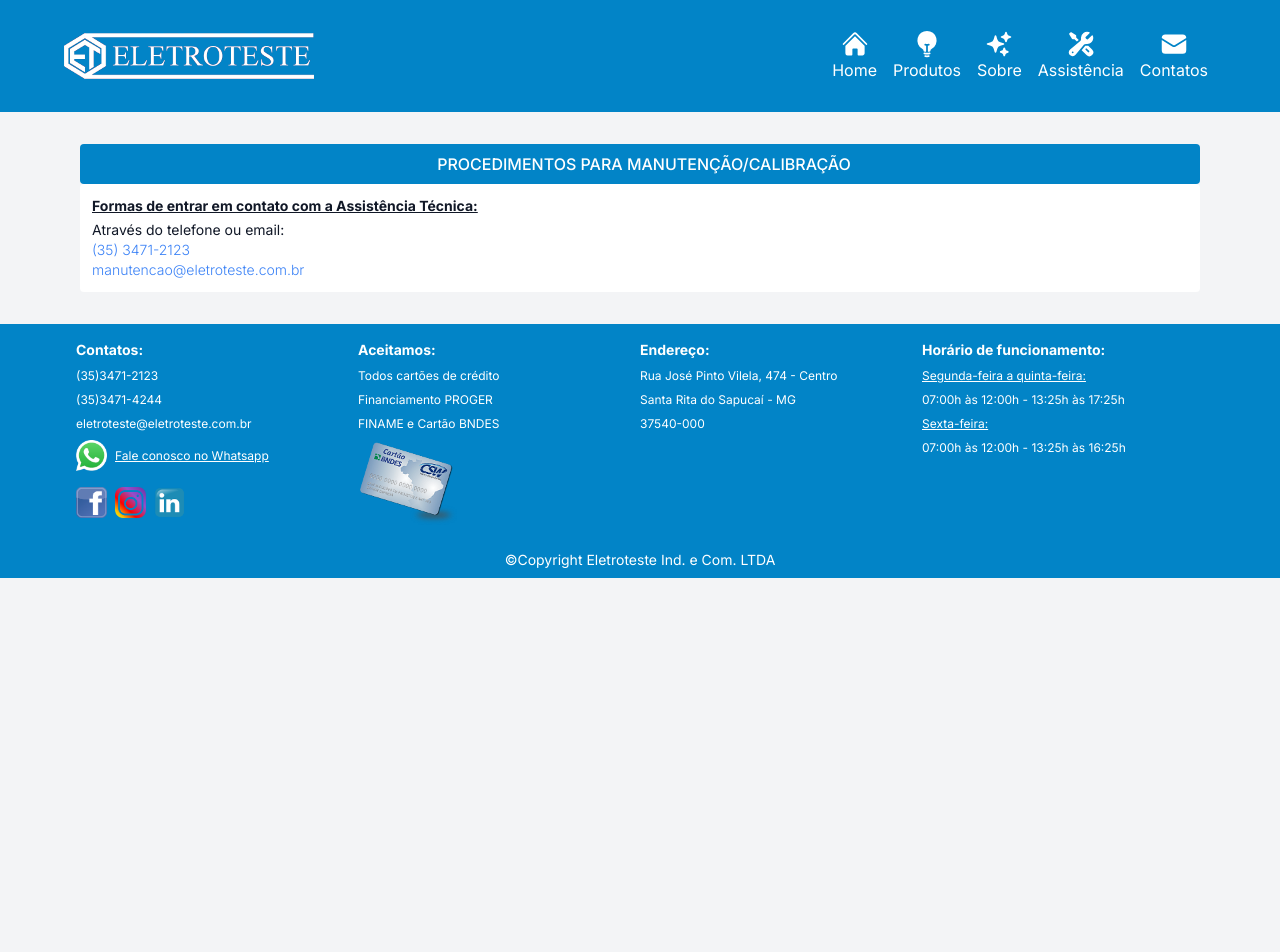
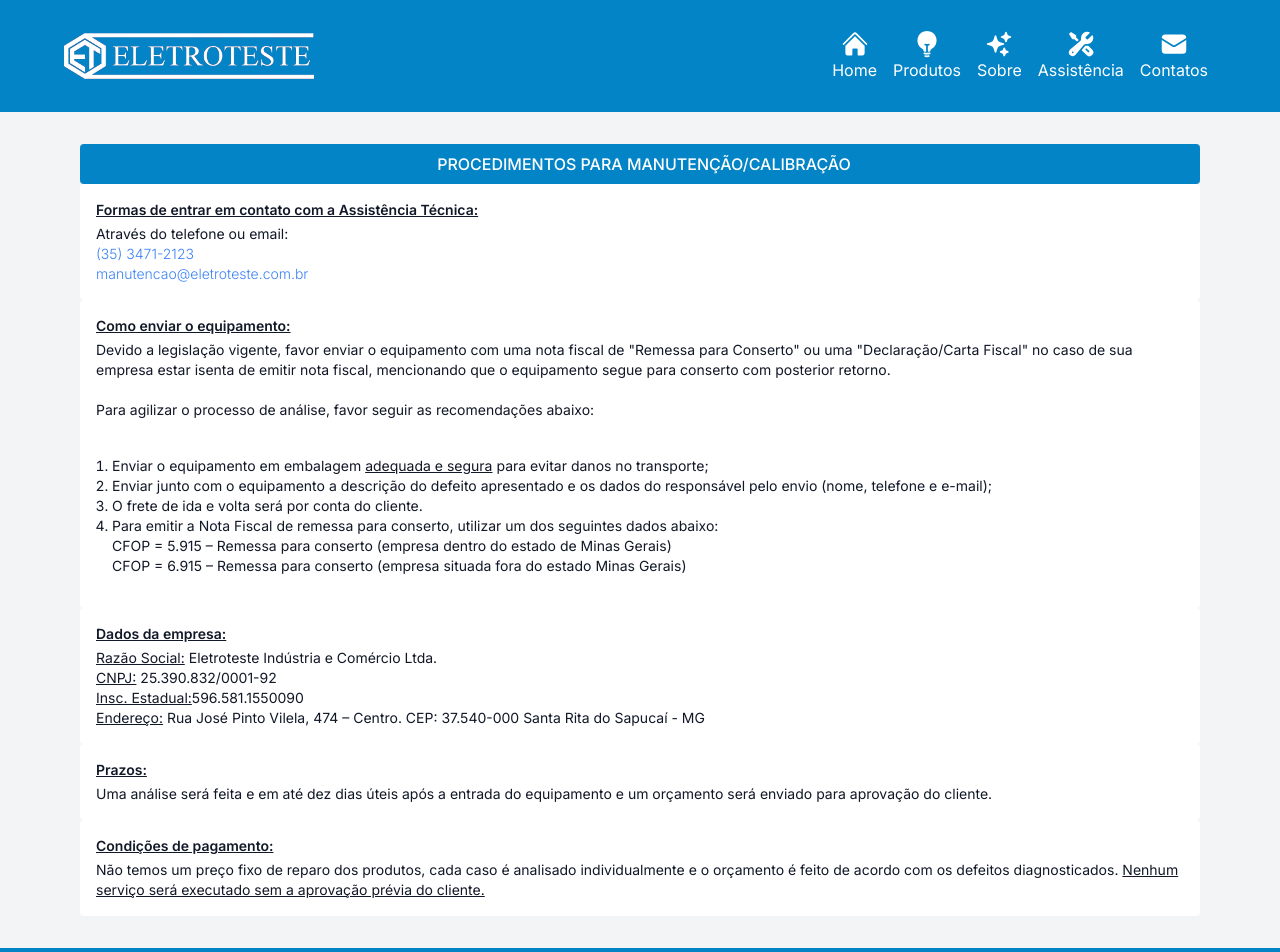
Before and after one commit to FernandoAvellar/eletroteste.com.br, a Next.js app: page /assistencia in a window 1280 px wide. Shown: the top 952 px of the page. Before the commit the page ends 800 px from the top, so only its background shows below. Built offline with nearby package versions, Linux system fonts and the light colour scheme.

Commit message:
finalizado pagina assistencia

```diff
--- a/app/assistencia/page.js
+++ b/app/assistencia/page.js
@@ -8,8 +8,8 @@
           PROCEDIMENTOS PARA MANUTENÇÃO/CALIBRAÇÃO
         </p>
       </div>
-      <div className="h-fill flex w-full flex-col items-start rounded bg-white p-3 text-sm text-gray-900">
-        <p className="mb-1 font-bold underline">
+      <div className="h-fill flex w-full flex-col items-start rounded bg-white p-4 text-sm text-gray-900">
+        <p className="mb-1 font-semibold underline">
           Formas de entrar em contato com a Assistência Técnica:
         </p>
         <p>Através do telefone ou email:</p>
@@ -26,6 +26,82 @@
           <p>manutencao@eletroteste.com.br</p>
         </Link>
       </div>
+      <div className="h-fill flex w-full flex-col items-start rounded bg-white p-4 text-sm text-gray-900">
+        <p className="mb-1 font-semibold underline">
+          Como enviar o equipamento:
+        </p>
+        <p>
+          Devido a legislação vigente, favor enviar o equipamento com uma nota
+          fiscal de "Remessa para Conserto" ou uma "Declaração/Carta Fiscal" no
+          caso de sua empresa estar isenta de emitir nota fiscal, mencionando
+          que o equipamento segue para conserto com posterior retorno.
+        </p>
+        <br></br>
+        <div>
+          <p>
+            Para agilizar o processo de análise, favor seguir as recomendações
+            abaixo:
+          </p>
+          <br></br>
+          <ol className="list-decimal p-4">
+            <li>
+              Enviar o equipamento em embalagem <u>adequada e segura</u> para
+              evitar danos no transporte;
+            </li>
+            <li>
+              Enviar junto com o equipamento a descrição do defeito apresentado
+              e os dados do responsável pelo envio (nome, telefone e e-mail);
+            </li>
+            <li>O frete de ida e volta será por conta do cliente.</li>
+            <li>
+              Para emitir a Nota Fiscal de remessa para conserto, utilizar um
+              dos seguintes dados abaixo:
+              <ul className="list-none text-start">
+                <li>
+                  CFOP = 5.915 – Remessa para conserto (empresa dentro do estado
+                  de Minas Gerais)
+                </li>
+                <li>
+                  CFOP = 6.915 – Remessa para conserto (empresa situada fora do
+                  estado Minas Gerais)
+                </li>
+              </ul>
+            </li>
+          </ol>
+        </div>
+      </div>
+      <div className="h-fill flex w-full flex-col items-start rounded bg-white p-4 text-sm text-gray-900">
+        <p className="mb-1 font-semibold underline">Dados da empresa:</p>
+        <p>
+          <u>Razão Social:</u> Eletroteste Indústria e Comércio Ltda.
+          <br></br>
+          <u>CNPJ:</u> 25.390.832/0001-92
+          <br></br>
+          <u>Insc. Estadual:</u>
+          596.581.1550090
+          <br></br>
+          <u>Endereço:</u> Rua José Pinto Vilela, 474 – Centro. CEP: 37.540-000
+          Santa Rita do Sapucaí - MG
+        </p>
+      </div>
+      <div className="h-fill flex w-full flex-col items-start rounded bg-white p-4 text-sm text-gray-900">
+        <p className="mb-1 font-semibold underline">Prazos:</p>
+        <p>
+          Uma análise será feita e em até dez dias úteis após a entrada do
+          equipamento e um orçamento será enviado para aprovação do cliente.
+        </p>
+      </div>
+      <div className="h-fill flex w-full flex-col items-start rounded bg-white p-4 text-sm text-gray-900">
+        <p className="mb-1 font-semibold underline">Condições de pagamento:</p>
+        <p>
+          Não temos um preço fixo de reparo dos produtos, cada caso é analisado
+          individualmente e o orçamento é feito de acordo com os defeitos
+          diagnosticados.{' '}
+          <u>
+            Nenhum serviço será executado sem a aprovação prévia do cliente.
+          </u>
+        </p>
+      </div>
     </div>
   )
 }
```
